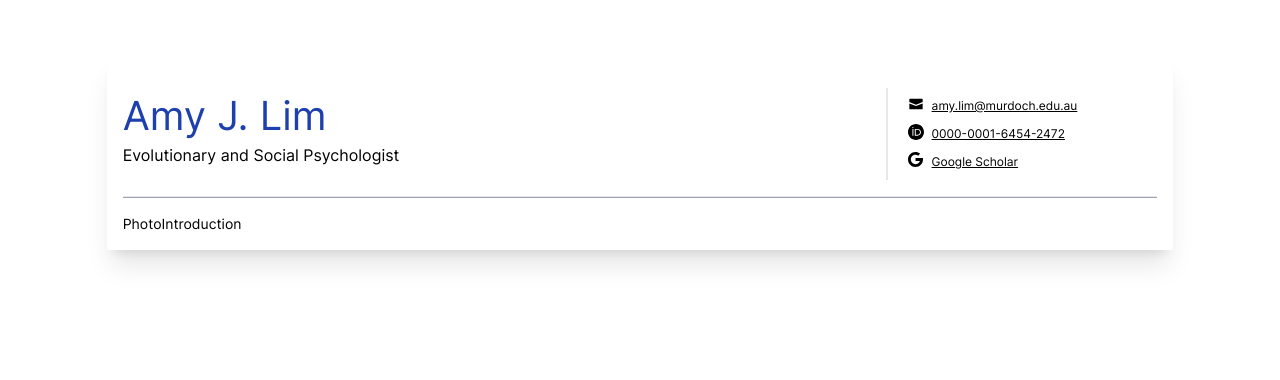
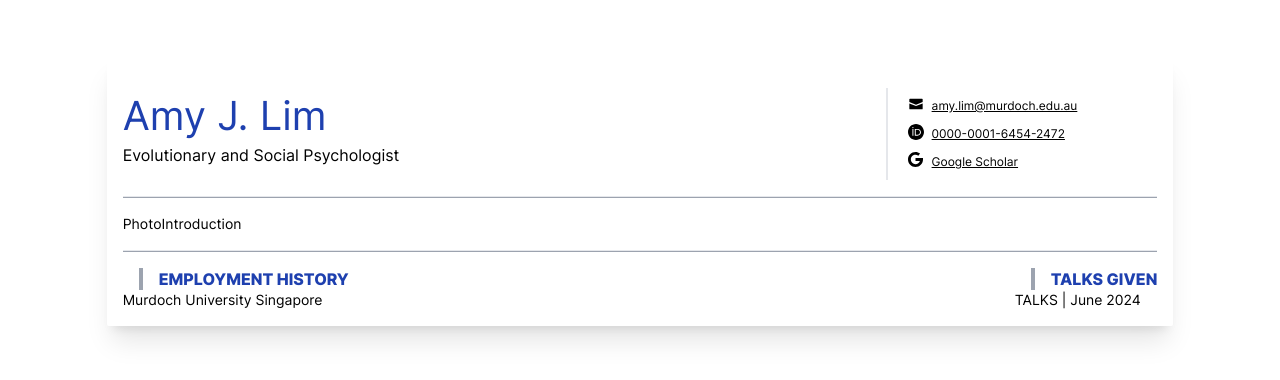
Before and after one commit to amylimjy/amylimjy.github.io, a React (Vite) app: page / in a window 1280 px wide. Shown: the top 380 px of the page. Built offline with nearby package versions, Linux system fonts and the light colour scheme.

Commit message:
[TECH][marcus] feat: add resume section

```diff
--- /dev/null
+++ b/content/employment.json
@@ -0,0 +1,9 @@
+[
+    {
+        "employer": "Murdoch University Singapore",
+        "title": "",
+        "location": "",
+        "start": "",
+        "end": ""
+    }
+]
--- /dev/null
+++ b/content/talks.json
@@ -0,0 +1,6 @@
+[
+    {
+        "location": "TALKS",
+        "mmmyyyy": "June 2024"
+    }
+]
--- a/src/components/icons/OrcidIcon.tsx
+++ b/src/components/icons/OrcidIcon.tsx
@@ -5,6 +5,6 @@ interface OrcidIconProps extends React.ComponentPropsWithoutRef<"svg"> { }
 export const OrcidIcon = ({ className = "" }: OrcidIconProps): React.JSX.Element => {
     return (
         <svg className={`${className}`} width="20" height="20" viewBox="0 0 30 30"
-         role="img" xmlns="http://www.w3.org/2000/svg" stroke="#0000000" transform="matrix(1, 0, 0, 1, 0, 0)rotate(0)"><g id="SVGRepo_bgCarrier" stroke-width="0"></g><g id="SVGRepo_tracerCarrier" stroke-linecap="round" stroke-linejoin="round"></g><g id="SVGRepo_iconCarrier"><title>ORCID icon</title><path d="M12 0C5.372 0 0 5.372 0 12s5.372 12 12 12 12-5.372 12-12S18.628 0 12 0zM7.369 4.378c.525 0 .947.431.947.947s-.422.947-.947.947a.95.95 0 0 1-.947-.947c0-.525.422-.947.947-.947zm-.722 3.038h1.444v10.041H6.647V7.416zm3.562 0h3.9c3.712 0 5.344 2.653 5.344 5.025 0 2.578-2.016 5.025-5.325 5.025h-3.919V7.416zm1.444 1.303v7.444h2.297c3.272 0 4.022-2.484 4.022-3.722 0-2.016-1.284-3.722-4.097-3.722h-2.222z"></path></g></svg>
+         role="img" xmlns="http://www.w3.org/2000/svg" stroke="#0000000" transform="matrix(1, 0, 0, 1, 0, 0)rotate(0)"><g id="SVGRepo_bgCarrier" strokeWidth="0"></g><g id="SVGRepo_tracerCarrier" strokeLinecap="round" strokeLinejoin="round"></g><g id="SVGRepo_iconCarrier"><title>ORCID icon</title><path d="M12 0C5.372 0 0 5.372 0 12s5.372 12 12 12 12-5.372 12-12S18.628 0 12 0zM7.369 4.378c.525 0 .947.431.947.947s-.422.947-.947.947a.95.95 0 0 1-.947-.947c0-.525.422-.947.947-.947zm-.722 3.038h1.444v10.041H6.647V7.416zm3.562 0h3.9c3.712 0 5.344 2.653 5.344 5.025 0 2.578-2.016 5.025-5.325 5.025h-3.919V7.416zm1.444 1.303v7.444h2.297c3.272 0 4.022-2.484 4.022-3.722 0-2.016-1.284-3.722-4.097-3.722h-2.222z"></path></g></svg>
     )
 }
--- /dev/null
+++ b/src/components/page-sections/Resume.tsx
@@ -0,0 +1,14 @@
+import React from 'react'
+import { ResumeEmployment } from '@/components/page-sections/ResumeEmployment'
+import { ResumeTalksInvited } from './ResumeTalksInvited'
+
+export const Resume = (): React.JSX.Element => {
+  return (
+    <div id="resume-container" className="flex">
+      <div className="flex flex-col md:flex-row flex-1">
+        <ResumeEmployment />
+        <ResumeTalksInvited />
+      </div>
+    </div>
+  )
+}
--- /dev/null
+++ b/src/components/page-sections/ResumeEmployment.tsx
@@ -0,0 +1,16 @@
+import React from 'react'
+import { ResumeSectionTitle } from './ResumeSectionTitle'
+import jsonData from "@/../content/employment.json"
+
+export const ResumeEmployment = (): React.JSX.Element => {
+  return (
+    <div className="flex-1">
+        <ResumeSectionTitle title="EMPLOYMENT HISTORY"/>
+        {jsonData.map((item, index) =>
+                <div key={index}>
+                    {item.employer}
+                </div>
+            )}
+    </div>
+  )
+}
--- /dev/null
+++ b/src/components/page-sections/ResumeSectionTitle.tsx
@@ -0,0 +1,15 @@
+import React from 'react'
+import { Divider } from '../layout/Divider'
+
+interface ResumeSectionTitleProps extends React.ComponentPropsWithRef<"div"> {
+    title: string
+}
+
+export const ResumeSectionTitle = ({ title }: ResumeSectionTitleProps): React.JSX.Element => {
+    return (
+        <div className="flex flex-row">
+            <Divider direction="vertical" className="w-1 bg-blue-800"/>
+            <div className="text-h5 text-blue-800 font-bold">{title}</div>
+        </div>
+    )
+}
--- /dev/null
+++ b/src/components/page-sections/ResumeTalksInvited.tsx
@@ -0,0 +1,17 @@
+
+import React from 'react'
+import { ResumeSectionTitle } from './ResumeSectionTitle'
+import jsonData from "@/../content/talks.json"
+
+export const ResumeTalksInvited = (): React.JSX.Element => {
+    return (
+        <div className="flex-2 overflow-wrap">
+            <ResumeSectionTitle title="TALKS GIVEN" />
+            {jsonData.map((item, index) =>
+                <div key={index}>
+                    {item.location} | {item.mmmyyyy}
+                </div>
+            )}
+        </div>
+    )
+}
--- a/src/components/pages/HomePage.tsx
+++ b/src/components/pages/HomePage.tsx
@@ -3,6 +3,7 @@ import { BasePage } from '@/components/layout/BasePage';
 import { Headline } from '@/components/page-sections/Headline';
 import { Introduction } from '@/components/page-sections/Introduction';
 import { Divider } from '@/components/layout/Divider';
+import { Resume } from '@/components/page-sections/Resume';
 
 export const HomePage = (): React.JSX.Element => {
     return (
@@ -12,6 +13,8 @@ export const HomePage = (): React.JSX.Element => {
                     <Headline />
                     <Divider />
                     <Introduction />
+                    <Divider />
+                    <Resume />
                 </div>
             </div>
         </BasePage>
```
